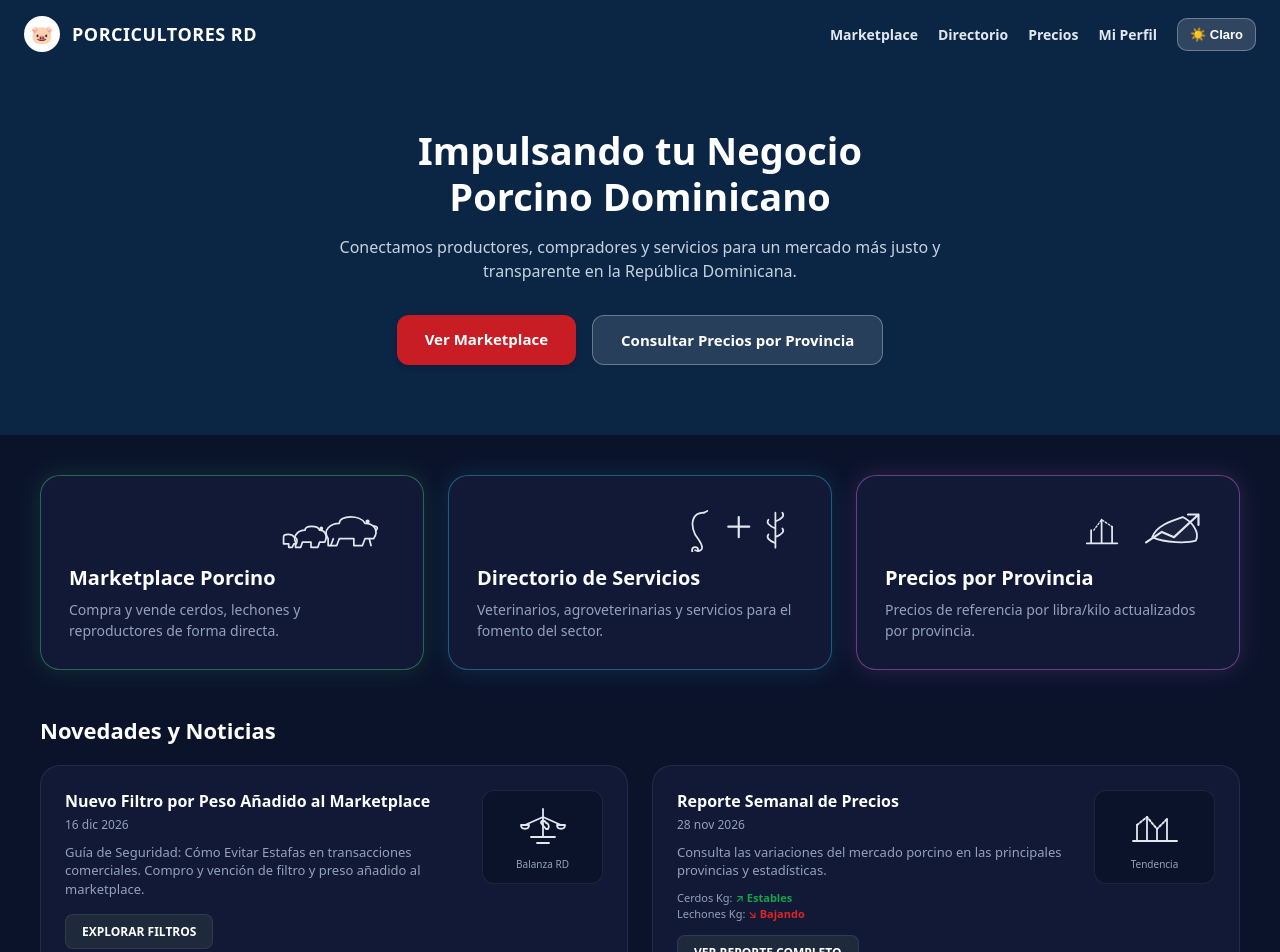
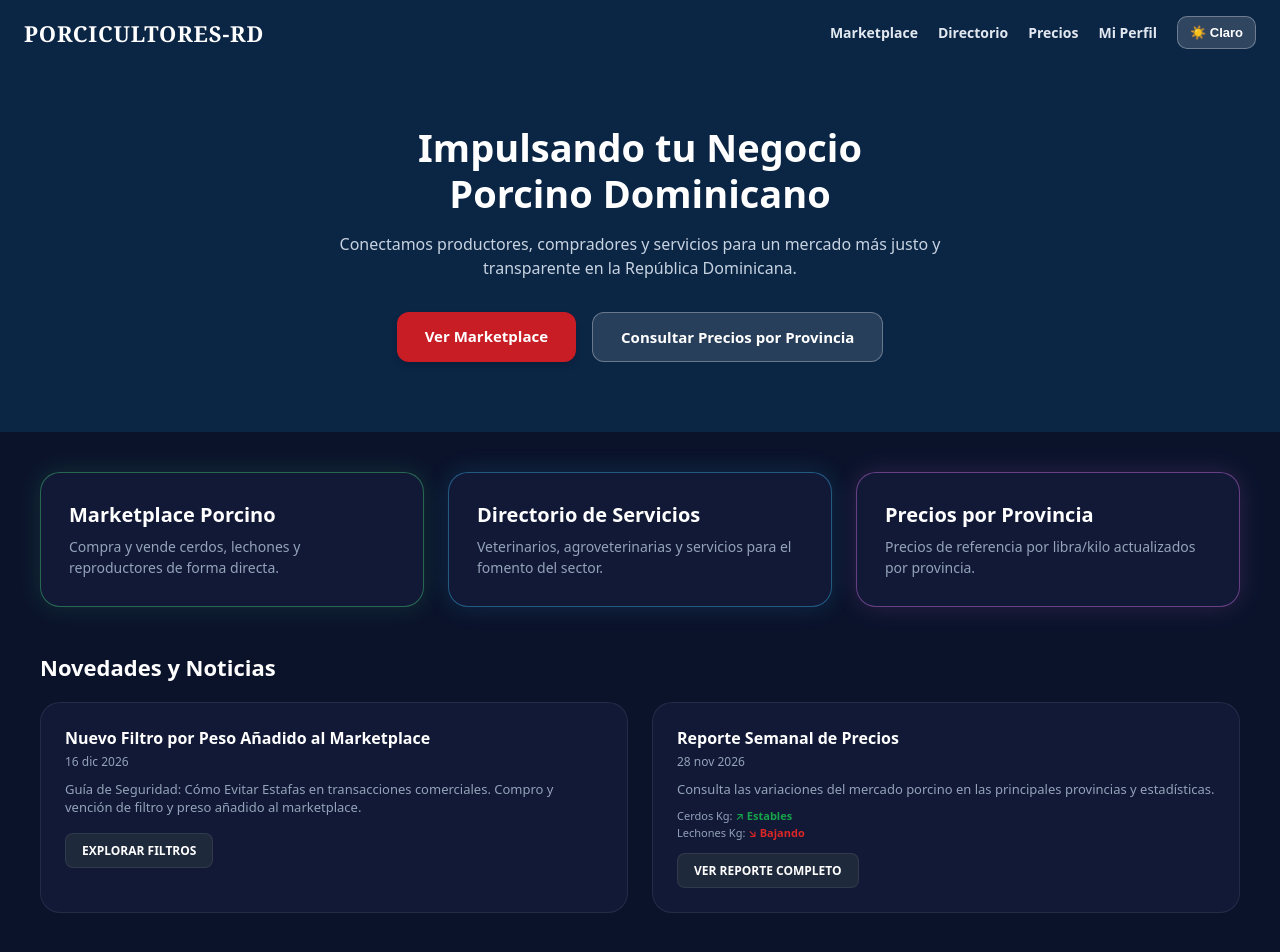
Before and after one commit to anonimusrofri-png/Porcicultores-rd, a Next.js app: page / in a window 1280 px wide. Shown: the top 952 px of the page. Built offline with nearby package versions, Linux system fonts and the light colour scheme.

Commit message:
Fix: eliminar icono lateral, asegurar tipografia Serif y mantener selector claro/oscuro

```diff
--- a/app/page.tsx
+++ b/app/page.tsx
@@ -19,9 +19,9 @@ export default function Home() {
     localStorage.setItem('tema_porcicultores', nuevoTema ? 'oscuro' : 'claro')
   }
 
-  // Paleta inteligente según el modo elegido por el usuario
+  // Paleta de colores inteligente según el modo elegido por el usuario
   const t = {
-    bgPrincipal: esOscuro ? '#0B132B' : '#F1F5F9',
+    bgPrincipal: esOscuro ? '#0B132B' : '#F8FAFC',
     bgHeader: '#0B2545',
     textPrincipal: esOscuro ? '#FFFFFF' : '#0F172A',
     textSecundario: esOscuro ? '#94A3B8' : '#64748B',
@@ -34,23 +34,26 @@ export default function Home() {
     sombraNeonAzul: esOscuro ? '0 0 25px rgba(56, 189, 248, 0.15)' : '0 4px 12px rgba(2, 132, 199, 0.15)',
     bordeNeonMorado: esOscuro ? 'rgba(232, 121, 249, 0.4)' : '#C084FC',
     sombraNeonMorado: esOscuro ? '0 0 25px rgba(232, 121, 249, 0.15)' : '0 4px 12px rgba(192, 132, 252, 0.15)',
-    bgMiniBox: esOscuro ? '#0B132B' : '#F8FAFC',
-    svgStroke: esOscuro ? '#E2E8F0' : '#1E293B'
+    bgMiniBox: esOscuro ? '#0B132B' : '#F1F5F9',
   }
 
   return (
     <div style={{ width: '100%', minHeight: '100vh', backgroundColor: t.bgPrincipal, fontFamily: "system-ui, -apple-system, BlinkMacSystemFont, 'Segoe UI', Roboto, sans-serif", margin: 0, padding: 0, color: t.textPrincipal, transition: 'background-color 0.3s ease' }}>
 
-      {/* Navbar Superior Original */}
+      {/* Navbar Superior con Tipografía Serif y sin iconos indeseados */}
       <header style={{ backgroundColor: t.bgHeader, color: '#FFFFFF', padding: '16px 24px', display: 'flex', justifyContent: 'space-between', alignItems: 'center', boxShadow: '0 2px 4px rgba(0,0,0,0.1)' }}>
-        <div style={{ display: 'flex', alignItems: 'center', gap: '12px' }}>
-          <div style={{ width: '36px', height: '36px', backgroundColor: '#FFFFFF', borderRadius: '50%', display: 'flex', alignItems: 'center', justifyContent: 'center', fontSize: '18px' }}>
-            🐷
-          </div>
-          <span style={{ fontWeight: '800', fontSize: '18px', letterSpacing: '0.5px' }}>
-            PORCICULTORES RD
+        <Link href="/" style={{ textDecoration: 'none' }}>
+          <span style={{
+            fontWeight: '700',
+            fontSize: '22px',
+            color: '#FFFFFF',
+            letterSpacing: '0.8px',
+            fontFamily: "Georgia, 'Times New Roman', Times, serif",
+            textTransform: 'uppercase'
+          }}>
+            PORCICULTORES-RD
           </span>
-        </div>
+        </Link>
 
         <div style={{ display: 'flex', alignItems: 'center', gap: '20px' }}>
           <nav style={{ display: 'flex', gap: '20px', alignItems: 'center', fontSize: '14px', fontWeight: '600' }}>
@@ -60,6 +63,7 @@ export default function Home() {
             <Link href="/perfil" style={{ color: '#E2E8F0', textDecoration: 'none' }}>Mi Perfil</Link>
           </nav>
 
+          {/* Botón selector de Modo Claro / Oscuro */}
           <button
             onClick={cambiarTema}
             style={{
@@ -108,13 +112,12 @@ export default function Home() {
         </div>
       </section>
 
-      {/* Contenedor Inferior Estilo Referencia */}
+      {/* Contenedor Inferior Estilo Tecnológico Limpio */}
       <div style={{ maxWidth: '1200px', margin: '0 auto', padding: '40px 20px 60px 20px' }}>
 
         {/* 3 Tarjetas Superiores */}
         <div style={{ display: 'grid', gridTemplateColumns: 'repeat(auto-fit, minmax(340px, 1fr))', gap: '24px', marginBottom: '45px' }}>
 
-          {/* Tarjeta 1: Marketplace Porcino (Ilustración exacta de los cerditos) */}
           <Link href="/marketplace" style={{ textDecoration: 'none', color: 'inherit' }}>
             <div style={{
               backgroundColor: t.bgTarjeta,
@@ -123,36 +126,15 @@ export default function Home() {
               border: `1px solid ${t.bordeNeonVerde}`,
               boxShadow: t.sombraNeonVerde,
               height: '100%',
-              boxSizing: 'border-box',
-              display: 'flex',
-              flexDirection: 'column',
-              justifyContent: 'space-between'
+              boxSizing: 'border-box'
             }}>
-              <div>
-                <div style={{ display: 'flex', justifyContent: 'flex-end', marginBottom: '12px' }}>
-                  <svg width="120" height="48" viewBox="0 0 140 55" fill="none" stroke={t.svgStroke} strokeWidth="2" strokeLinecap="round" strokeLinejoin="round">
-                    {/* Cerdo grande */}
-                    <path d="M75 22 C75 12 100 12 105 22 C115 22 122 30 115 40 L105 40 L102 48 L92 48 L92 40 L75 40 L72 48 L62 48 L62 40 C55 30 65 22 75 22 Z"/>
-                    <circle cx="108" cy="20" r="1.5" fill={t.svgStroke}/>
-                    <path d="M115 25 Q122 26 118 30"/>
-                    <path d="M68 40 L65 48"/>
-                    <path d="M110 40 L112 48"/>
-                    {/* Lechón mediano */}
-                    <path d="M35 30 C35 24 50 24 52 30 C58 30 62 36 58 44 L52 44 L50 50 L42 50 L42 44 L32 44 L30 50 L24 50 L24 44 C20 36 28 30 35 30 Z"/>
-                    <circle cx="54" cy="28" r="1.2" fill={t.svgStroke}/>
-                    {/* Lechón pequeño */}
-                    <path d="M10 38 C10 34 20 34 22 38 C25 38 27 42 25 46 L22 46 L20 50 L16 50 L16 46 L10 46 Z"/>
-                  </svg>
-                </div>
               <h3 style={{ fontSize: '20px', fontWeight: '800', margin: '0 0 8px 0', color: t.textPrincipal }}>Marketplace Porcino</h3>
               <p style={{ fontSize: '14px', color: t.textSecundario, margin: 0, lineHeight: '1.5' }}>
                 Compra y vende cerdos, lechones y reproductores de forma directa.
               </p>
             </div>
-            </div>
           </Link>
 
-          {/* Tarjeta 2: Directorio de Servicios (Estetoscopio, Cruz médica y trigo exactos) */}
           <Link href="/directorio" style={{ textDecoration: 'none', color: 'inherit' }}>
             <div style={{
               backgroundColor: t.bgTarjeta,
@@ -161,33 +143,15 @@ export default function Home() {
               border: `1px solid ${t.bordeNeonAzul}`,
               boxShadow: t.sombraNeonAzul,
               height: '100%',
-              boxSizing: 'border-box',
-              display: 'flex',
-              flexDirection: 'column',
-              justifyContent: 'space-between'
+              boxSizing: 'border-box'
             }}>
-              <div>
-                <div style={{ display: 'flex', justifyContent: 'flex-end', marginBottom: '12px' }}>
-                  <svg width="125" height="48" viewBox="0 0 140 55" fill="none" stroke={t.svgStroke} strokeWidth="2" strokeLinecap="round" strokeLinejoin="round">
-                    {/* Estetoscopio */}
-                    <path d="M28 10 C15 10 12 22 18 35 C22 41 26 45 26 50 C26 53 22 55 18 53"/>
-                    <circle cx="18" cy="53" r="3.5"/>
-                    <path d="M28 10 L32 8"/>
-                    {/* Cruz */}
-                    <path d="M68 15 V38 M56 26 H80" strokeWidth="2.5"/>
-                    {/* Espiga de trigo */}
-                    <path d="M110 50 V10 M110 20 Q122 15 118 10 M110 28 Q98 23 102 18 M110 38 Q122 33 118 28 M110 45 Q98 40 102 35"/>
-                  </svg>
-                </div>
               <h3 style={{ fontSize: '20px', fontWeight: '800', margin: '0 0 8px 0', color: t.textPrincipal }}>Directorio de Servicios</h3>
               <p style={{ fontSize: '14px', color: t.textSecundario, margin: 0, lineHeight: '1.5' }}>
                 Veterinarios, agroveterinarias y servicios para el fomento del sector.
               </p>
             </div>
-            </div>
           </Link>
 
-          {/* Tarjeta 3: Precios por Provincia (Gráfico de barras y Mapa con tendencia exactos) */}
           <Link href="/precios" style={{ textDecoration: 'none', color: 'inherit' }}>
             <div style={{
               backgroundColor: t.bgTarjeta,
@@ -196,27 +160,12 @@ export default function Home() {
               border: `1px solid ${t.bordeNeonMorado}`,
               boxShadow: t.sombraNeonMorado,
               height: '100%',
-              boxSizing: 'border-box',
-              display: 'flex',
-              flexDirection: 'column',
-              justifyContent: 'space-between'
+              boxSizing: 'border-box'
             }}>
-              <div>
-                <div style={{ display: 'flex', justifyContent: 'flex-end', marginBottom: '12px' }}>
-                  <svg width="135" height="48" viewBox="0 0 150 55" fill="none" stroke={t.svgStroke} strokeWidth="2" strokeLinecap="round" strokeLinejoin="round">
-                    {/* Gráfico de barras estadísticas */}
-                    <path d="M15 45 V30 M27 45 V18 M39 45 V26 M10 45 H45"/>
-                    <path d="M18 30 L27 18 L39 26" strokeWidth="1.5" strokeDasharray="2 2"/>
-                    {/* Silueta de mapa con flecha de tendencia ascendente */}
-                    <path d="M85 38 C90 25 105 20 120 15 C130 20 140 32 135 42 C125 45 100 45 85 38 Z" fill={esOscuro ? 'rgba(255,255,255,0.04)' : 'rgba(0,0,0,0.04)'}/>
-                    <path d="M78 44 L96 32 L110 38 L138 12 M126 12 H138 V24" strokeWidth="2.5"/>
-                  </svg>
-                </div>
               <h3 style={{ fontSize: '20px', fontWeight: '800', margin: '0 0 8px 0', color: t.textPrincipal }}>Precios por Provincia</h3>
               <p style={{ fontSize: '14px', color: t.textSecundario, margin: 0, lineHeight: '1.5' }}>
                 Precios de referencia por libra/kilo actualizados por provincia.
               </p>
-              </div>
             </div>
           </Link>
 
@@ -228,9 +177,7 @@ export default function Home() {
 
           <div style={{ display: 'grid', gridTemplateColumns: 'repeat(auto-fit, minmax(480px, 1fr))', gap: '24px' }}>
 
-            {/* Noticia 1 */}
-            <div style={{ backgroundColor: t.bgTarjeta, borderRadius: '20px', padding: '24px', border: `1px solid ${t.bordeTarjeta}`, display: 'flex', justifyContent: 'space-between', alignItems: 'flex-start', gap: '20px' }}>
-              <div style={{ flex: 1 }}>
+            <div style={{ backgroundColor: t.bgTarjeta, borderRadius: '20px', padding: '24px', border: `1px solid ${t.bordeTarjeta}` }}>
               <h4 style={{ fontSize: '16px', fontWeight: '700', color: t.textPrincipal, margin: '0 0 4px 0' }}>Nuevo Filtro por Peso Añadido al Marketplace</h4>
               <span style={{ fontSize: '12px', color: t.textSecundario, display: 'block', marginBottom: '10px' }}>16 dic 2026</span>
               <p style={{ fontSize: '13px', color: t.textSecundario, margin: '0 0 16px 0', lineHeight: '1.4' }}>
@@ -240,21 +187,8 @@ export default function Home() {
                 EXPLORAR FILTROS
               </Link>
             </div>
-              <div style={{ backgroundColor: t.bgMiniBox, padding: '12px', borderRadius: '12px', border: `1px solid ${t.bordeTarjeta}`, textAlign: 'center', minWidth: '95px' }}>
-                {/* Ilustración Balanza detallada */}
-                <svg width="60" height="45" viewBox="0 0 60 45" fill="none" stroke={t.svgStroke} strokeWidth="1.8" strokeLinecap="round" strokeLinejoin="round" style={{ margin: '0 auto' }}>
-                  <path d="M30 6 V34 M18 34 H42 M24 40 H36 M30 14 L12 22 M30 14 L48 22"/>
-                  <path d="M8 22 C8 27 16 27 16 22 Z M52 22 C52 27 44 27 44 22 Z"/>
-                  {/* Pequeño cerdo en la balanza */}
-                  <path d="M28 20 C28 17 32 17 33 20 C35 20 37 23 35 26 L33 26 Z"/>
-                </svg>
-                <span style={{ fontSize: '10px', color: t.textSecundario, display: 'block', marginTop: '4px' }}>Balanza RD</span>
-              </div>
-            </div>
 
-            {/* Noticia 2 */}
-            <div style={{ backgroundColor: t.bgTarjeta, borderRadius: '20px', padding: '24px', border: `1px solid ${t.bordeTarjeta}`, display: 'flex', justifyContent: 'space-between', alignItems: 'flex-start', gap: '20px' }}>
-              <div style={{ flex: 1 }}>
+            <div style={{ backgroundColor: t.bgTarjeta, borderRadius: '20px', padding: '24px', border: `1px solid ${t.bordeTarjeta}` }}>
               <h4 style={{ fontSize: '16px', fontWeight: '700', color: t.textPrincipal, margin: '0 0 4px 0' }}>Reporte Semanal de Precios</h4>
               <span style={{ fontSize: '12px', color: t.textSecundario, display: 'block', marginBottom: '10px' }}>28 nov 2026</span>
               <p style={{ fontSize: '13px', color: t.textSecundario, margin: '0 0 10px 0', lineHeight: '1.4' }}>
@@ -268,15 +202,6 @@ export default function Home() {
                 VER REPORTE COMPLETO
               </Link>
             </div>
-              <div style={{ backgroundColor: t.bgMiniBox, padding: '12px', borderRadius: '12px', border: `1px solid ${t.bordeTarjeta}`, textAlign: 'center', minWidth: '95px' }}>
-                {/* Ilustración Gráfico detallado */}
-                <svg width="60" height="45" viewBox="0 0 60 45" fill="none" stroke={t.svgStroke} strokeWidth="1.8" strokeLinecap="round" strokeLinejoin="round" style={{ margin: '0 auto' }}>
-                  <path d="M8 38 H52 M12 38 V22 M22 38 V14 M32 38 V26 M42 38 V16"/>
-                  <path d="M12 22 L22 14 L32 26 L42 16" strokeWidth="2" strokeDasharray="2 2"/>
-                </svg>
-                <span style={{ fontSize: '10px', color: t.textSecundario, display: 'block', marginTop: '4px' }}>Tendencia</span>
-              </div>
-            </div>
 
           </div>
         </div>
```
Lines whose indentation alone changed are shown as unchanged.
